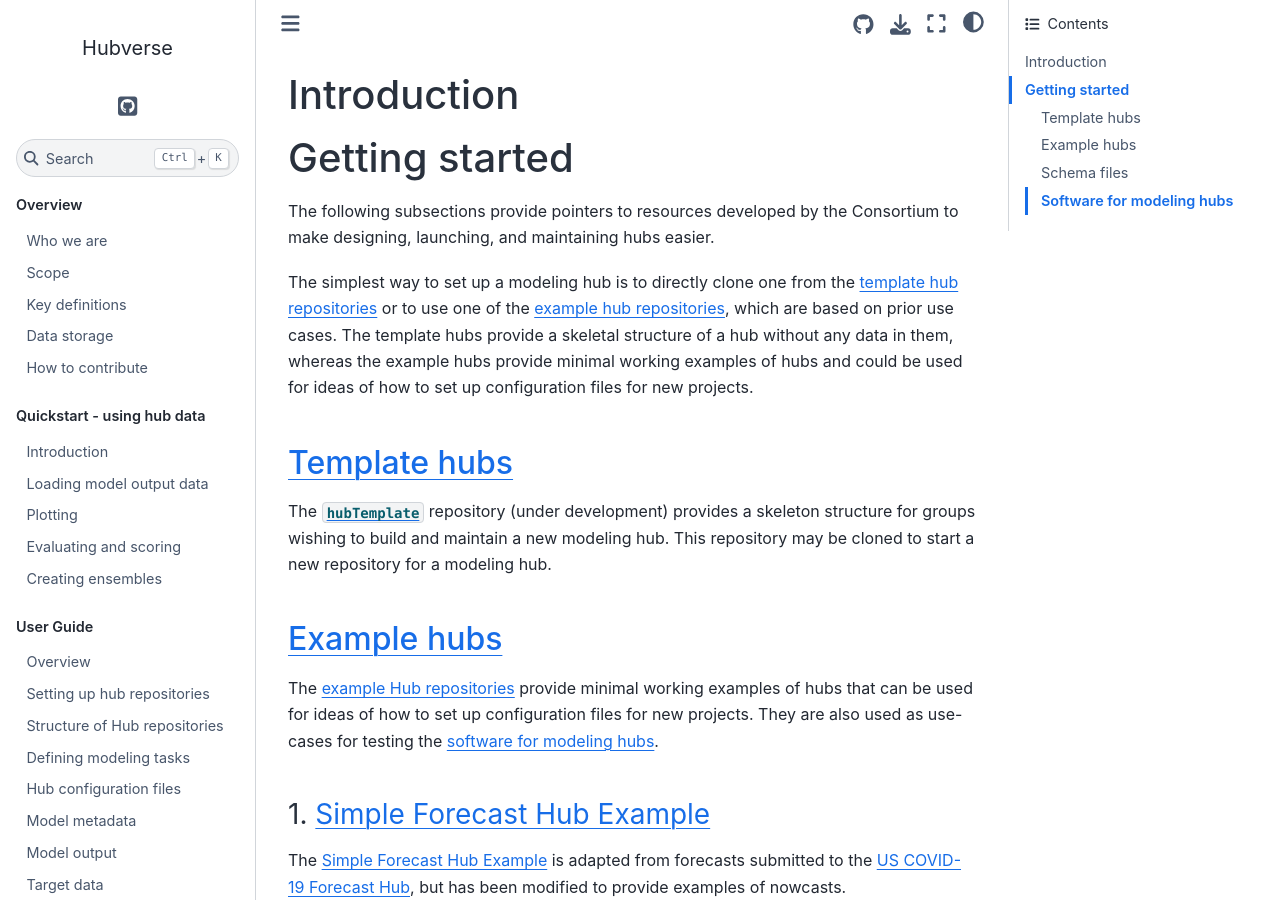
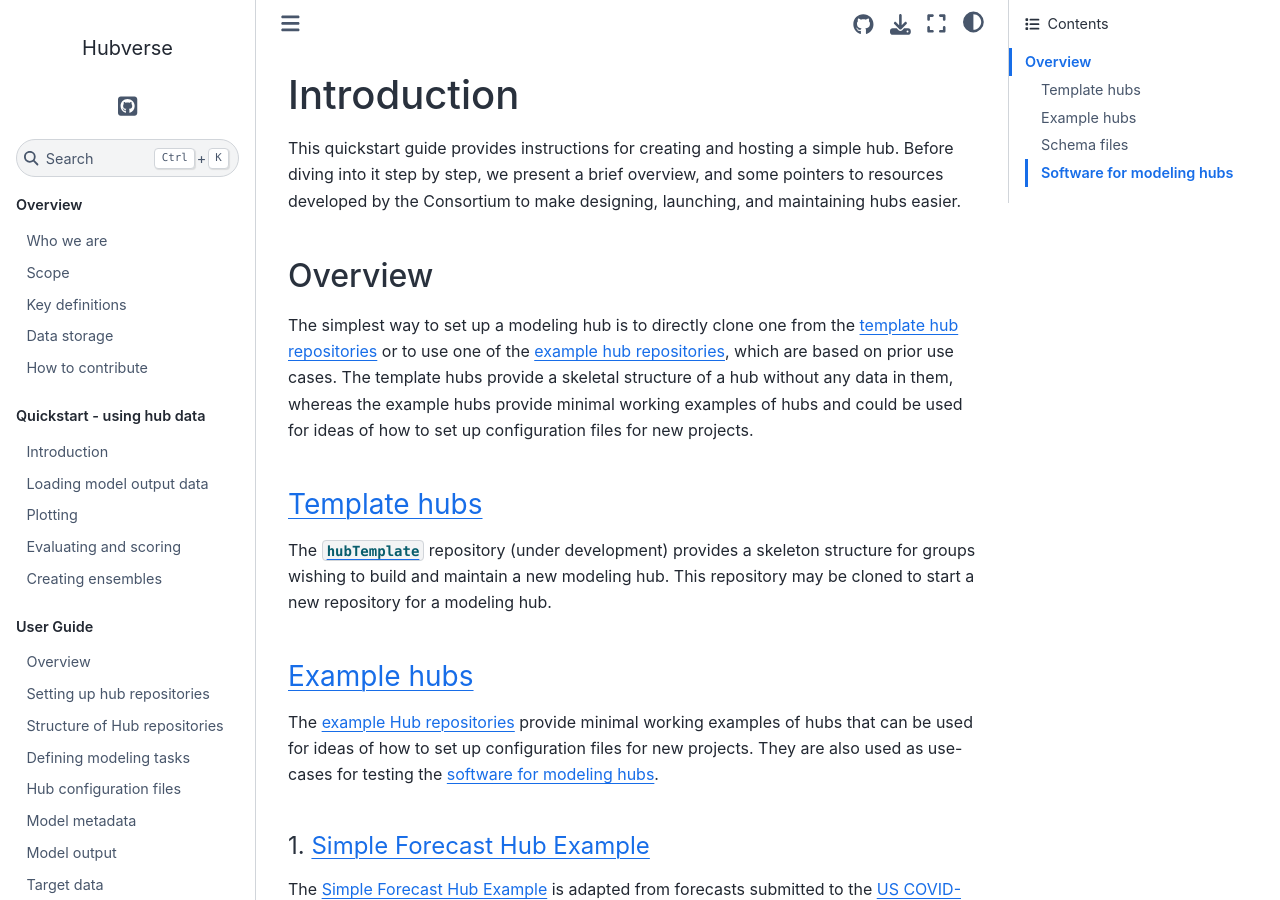
Before and after one commit to hubverse-org/hubDocs, a Sphinx documentation site: the page built from docs/source/quickstart-hub-admin/intro.md, in a window 1280 px wide and 900 px high. Built offline with Sphinx 7.4.7 and the Sphinx Book theme 1.1.4, drawn with Linux system fonts in a browser that asks for light colours; pages that are not in the unit, such as notebooks, are missing from menus.

Commit message:
Update intro.md

```diff
--- a/docs/source/quickstart-hub-admin/intro.md
+++ b/docs/source/quickstart-hub-admin/intro.md
@@ -1,33 +1,33 @@
 # Introduction
 
-# Getting started
+This quickstart guide provides instructions for creating and hosting a simple hub. Before diving into it step by step, we present a brief overview, and some pointers to resources developed by the Consortium to make designing, launching, and maintaining hubs easier.
 
-The following subsections provide pointers to resources developed by the Consortium to make designing, launching, and maintaining hubs easier.
+## Overview
 
 The simplest way to set up a modeling hub is to directly clone one from the [template hub repositories](https://github.com/Infectious-Disease-Modeling-Hubs?q=&type=template&language=&sort=) or to use one of the [example hub repositories](https://github.com/Infectious-Disease-Modeling-Hubs?q=example&type=all&language=&sort=), which are based on prior use cases. The template hubs provide a skeletal structure of a hub without any data in them, whereas the example hubs provide minimal working examples of hubs and could be used for ideas of how to set up configuration files for new projects.
 
-## [Template hubs](https://github.com/Infectious-Disease-Modeling-Hubs?q=&type=template&language=&sort=)
+### [Template hubs](https://github.com/Infectious-Disease-Modeling-Hubs?q=&type=template&language=&sort=)
 
 The [`hubTemplate`](https://github.com/Infectious-Disease-Modeling-Hubs/hubTemplate) repository (under development) provides a skeleton structure for groups wishing to build and maintain a new modeling hub. This repository may be cloned to start a new repository for a modeling hub.
 
-## [Example hubs](https://github.com/Infectious-Disease-Modeling-Hubs?q=example&type=all&language=&sort=)
+### [Example hubs](https://github.com/Infectious-Disease-Modeling-Hubs?q=example&type=all&language=&sort=)
 
 The [example Hub repositories](https://github.com/Infectious-Disease-Modeling-Hubs?q=example&type=all&language=&sort=) provide minimal working examples of hubs that can be used for ideas of how to set up configuration files for new projects. They are also used as use-cases for testing the [software for modeling hubs](software.md).
 
-### 1. [Simple Forecast Hub Example](https://github.com/Infectious-Disease-Modeling-Hubs/example-simple-forecast-hub)
+#### 1. [Simple Forecast Hub Example](https://github.com/Infectious-Disease-Modeling-Hubs/example-simple-forecast-hub)
 The [Simple Forecast Hub Example](https://github.com/Infectious-Disease-Modeling-Hubs/example-simple-forecast-hub) is adapted from forecasts submitted to the [US COVID-19 Forecast Hub](https://github.com/reichlab/covid19-forecast-hub), but has been modified to provide examples of nowcasts.
 
-### 2. [Complex Forecast Hub Example](https://github.com/Infectious-Disease-Modeling-Hubs/example-complex-forecast-hub)
+#### 2. [Complex Forecast Hub Example](https://github.com/Infectious-Disease-Modeling-Hubs/example-complex-forecast-hub)
 The [Complex Forecast Hub Example](https://github.com/Infectious-Disease-Modeling-Hubs/example-complex-forecast-hub) is designed to be similar to the [US COVID-19 Forecast Hub](https://github.com/reichlab/covid19-forecast-hub) and the [European COVID-19 Forecast Hub](https://github.com/covid19-forecast-hub-europe/covid19-forecast-hub-europe).
 
-### 3. [Complex Scenario Hub Example](https://github.com/Infectious-Disease-Modeling-Hubs/example-complex-scenario-hub)
+#### 3. [Complex Scenario Hub Example](https://github.com/Infectious-Disease-Modeling-Hubs/example-complex-scenario-hub)
 The [Complex Scenario Hub Example](https://github.com/Infectious-Disease-Modeling-Hubs/example-complex-scenario-hub) is designed to be similar to the [US COVID-19 Scenario Modeling Hub](https://github.com/midas-network/covid19-scenario-modeling-hub)
 
 
-## [Schema files](https://github.com/Infectious-Disease-Modeling-Hubs/schemas)
+### [Schema files](https://github.com/Infectious-Disease-Modeling-Hubs/schemas)
 
 To take advantage of the infrastructure designed by the Consortium, a hub must contain JSON configuration files in a [specific location and format](hub-config). The schemas that define the structure and formats of the configuration files live in their own [schemas repository](https://github.com/Infectious-Disease-Modeling-Hubs/schemas). The schemas are versioned, and every hub must point to a specific version of the schemas that they are using.
 
-## [Software for modeling hubs](software.md)
+### [Software for modeling hubs](software.md)
 
 The main benefit of setting up a hub using the structure outlined in this documentation is that it enables you to use a wide array of tools designed to support common modeling hub tasks, like loading model output data, plotting the model output data, building ensembles using the data, and in some cases evaluating the predictions made by different models.
```
